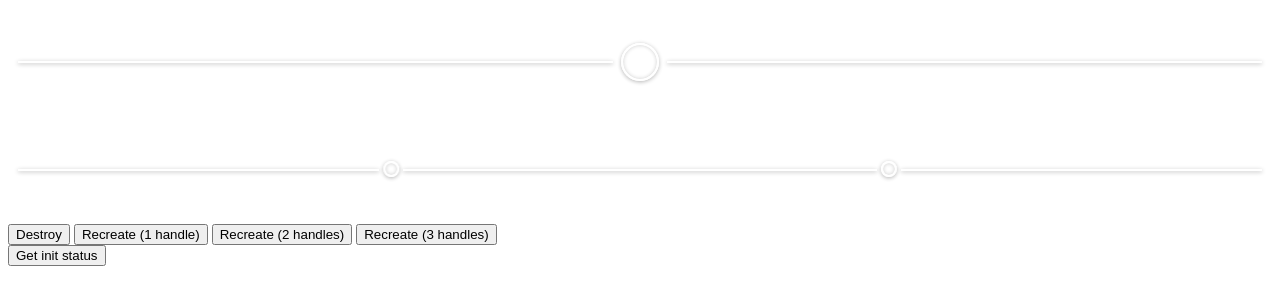
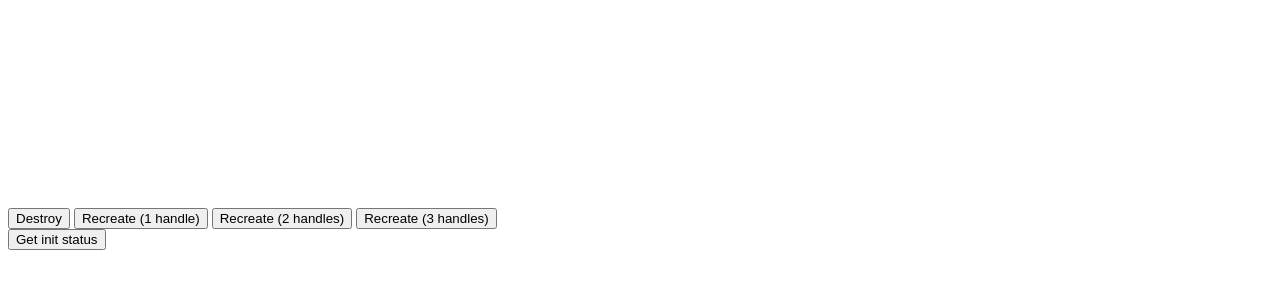
Before and after one commit to barryhood/resources, a plain HTML site: page code-snippets/slider-multi-handles/noui-custom-connects.html in a window 1280 px wide. Drawn offline with nearby package versions, Linux system fonts and the light colour scheme.

Commit message:
Tested visibility on focus functionality using focusin/out

```diff
--- a/code-snippets/slider-multi-handles/range-slider.css
+++ b/code-snippets/slider-multi-handles/range-slider.css
@@ -107,3 +107,17 @@ html:not([dir=rtl]) .DxRangeSlider.noUi-horizontal.DxRangeSlider--small-handles
 .DxRangeSlider--dark {
   border: 5px solid red;
 }
+
+
+
+.visually-hidden {
+  position: absolute;
+  overflow: hidden;
+  clip: rect(0 0 0 0);
+  height: 1px;
+  width: 1px;
+  margin: -1px;
+  padding: 0;
+  border: 0;
+  white-space: nowrap;
+}
--- a/code-snippets/slider-multi-handles/slider.js
+++ b/code-snippets/slider-multi-handles/slider.js
@@ -186,3 +186,15 @@ getInit.addEventListener('click', (event) => {
   event.preventDefault();
   console.log(slider2.isInitialised());
 });
+
+
+
+sliders.forEach((slider) => {
+  slider.classList.add('visually-hidden');
+  slider.addEventListener('focusin', (e) => {
+    e.currentTarget.classList.remove('visually-hidden');
+  });
+  slider.addEventListener('focusout', (e) => {
+    e.currentTarget.classList.add('visually-hidden');
+  });
+});
```
